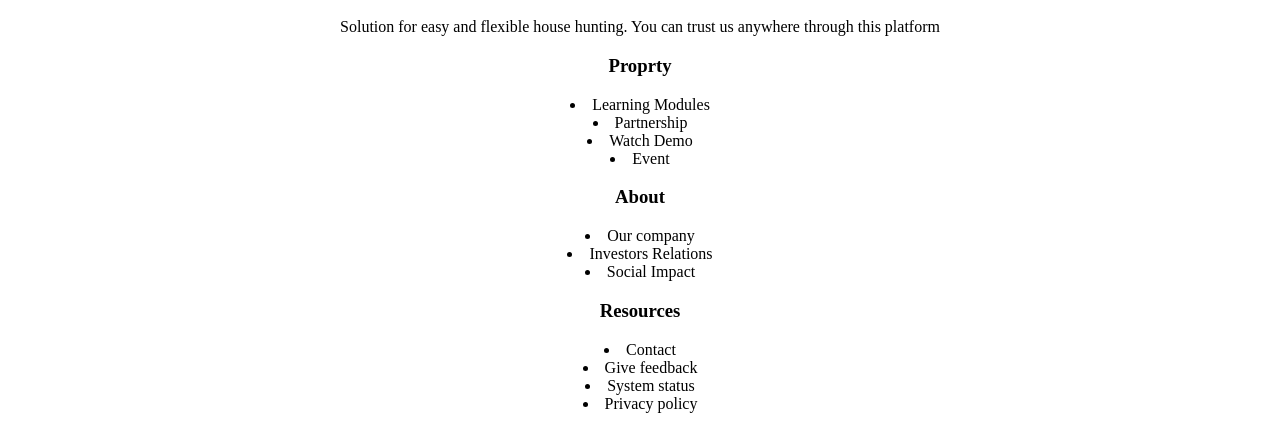
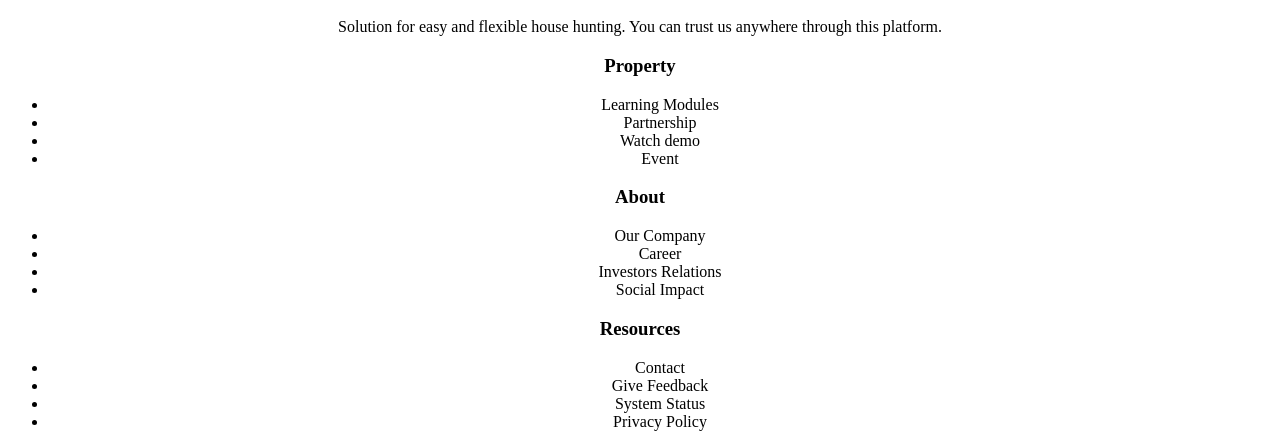
Before and after one commit to Torome-git/Week-1-independent-project, a plain HTML site: page index.html in a window 1280 px wide. Shown: the part 1810-2257 px from the top of the page. Before the commit the page ends 2231 px from the top, so only its background shows below. Drawn offline with Linux system fonts and the light colour scheme.

Commit message:
Update index.html

```diff
--- a/index.html
+++ b/index.html
@@ -21,11 +21,11 @@
         </span>
       </ul>
      </nav>
-       <div>
-         <div>
+       <div class="intro">
+         <div class="content">
            <h1>Helping you find the property of your dreams.</h1> <br>
            <p>Creating quality urban lifestyles, building stronger communities</p>
-           <div>
+           <div= class="btn">
                <button type="button" name="button">Learn More</button>
           </div>
         </div>
@@ -128,29 +128,39 @@
         <button type="button" name="button">View More</button>
       </div>
     </div>
-        <div>
+    <div class="footer">
+      <div class="estate">
         <h3>Vallie's Estate</h3>
-            <p>Solution for easy and flexible house hunting. You can trust us anywhere through this platform</p>
+        <p>Solution for easy and flexible house hunting. You can trust us anywhere through this platform.</p>
       </div>
-        <div>
-            <h3>Proprty</h3>
+      <div class="property">
+        <h3>Property</h3>
+        <ul>
           <li>Learning Modules</li>
           <li>Partnership</li>
-            <li>Watch Demo</li>
+          <li>Watch demo</li>
           <li>Event</li>
+        </ul>
       </div>
-        <div>
+      <div class="about">
         <h3>About</h3>
-            <li>Our company</li>
+        <ul>
+          <li>Our Company</li>
+          <li>Career</li>
           <li>Investors Relations</li>
           <li>Social Impact</li>
+        </ul>
       </div>
-        <div>
+      <div class="resources">
         <h3>Resources</h3>
+        <ul>
             <li>Contact</li>
-            <li>Give feedback</li>
-            <li>System status</li>
-            <li>Privacy policy</li>
+          <li>Give Feedback</li>
+          <li>System Status</li>
+          <li>Privacy Policy</li>
+        </ul>
+      </div>
+    </div>
   </div>
 </body>
 </html>
```
Lines whose indentation alone changed are shown as unchanged.
